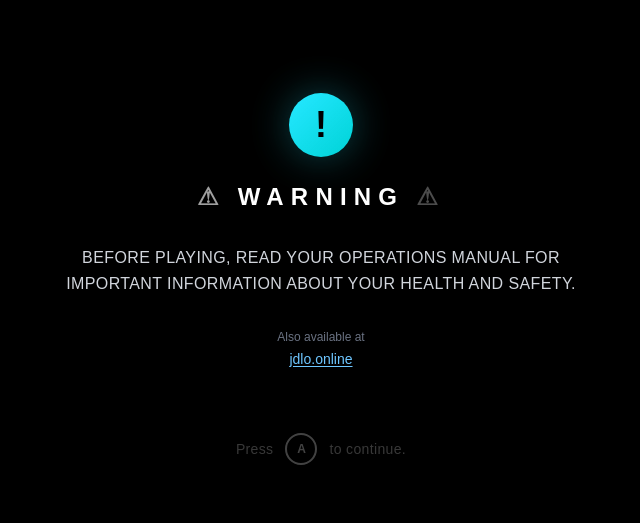
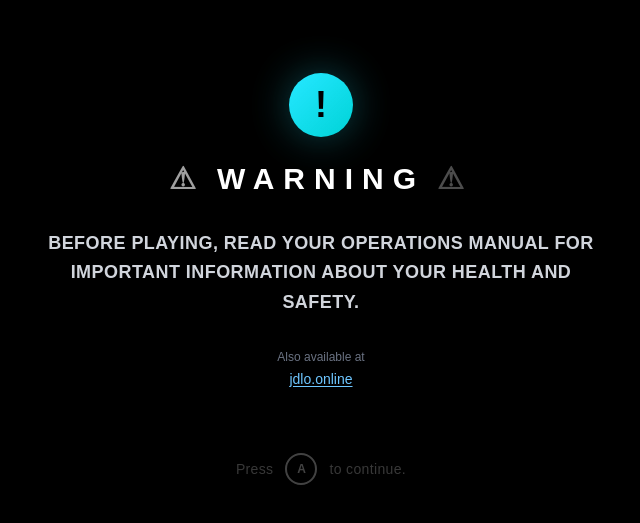
Before and after one commit to eljordp/jdlo-wii, a Next.js app: page / in a window 1280 px wide. Shown: the part 121-644 px from the top of the page, without its empty margins (319-959 px from the left). Built offline with nearby package versions, Linux system fonts and the light colour scheme; grey boxes are pictures that could not be loaded.

Commit message:
Bolder, bigger intro text
Co-Authored-By: Claude Opus 4.6 <noreply@anthropic.com>

```diff
--- a/components/WiiApp.tsx
+++ b/components/WiiApp.tsx
@@ -99,13 +99,13 @@ export default function WiiApp() {
               </div>
             </div>
 
-            <h1 className="text-white text-lg md:text-2xl font-bold tracking-[0.3em] mb-8 uppercase">
+            <h1 className="text-white text-xl md:text-3xl font-black tracking-[0.3em] mb-8 uppercase">
               <span style={{ animation: 'pulse-opacity 2s ease-in-out infinite' }}>⚠</span>
               <span className="mx-3">WARNING</span>
               <span style={{ animation: 'pulse-opacity 2s ease-in-out infinite 0.5s' }}>⚠</span>
             </h1>
 
-            <p className="text-gray-300 text-sm md:text-base max-w-xl mb-8 leading-relaxed tracking-wide">
+            <p className="text-gray-300 text-base md:text-lg font-semibold max-w-xl mb-8 leading-relaxed tracking-wide">
               BEFORE PLAYING, READ YOUR OPERATIONS MANUAL FOR
               IMPORTANT INFORMATION ABOUT YOUR HEALTH AND SAFETY.
             </p>
```
